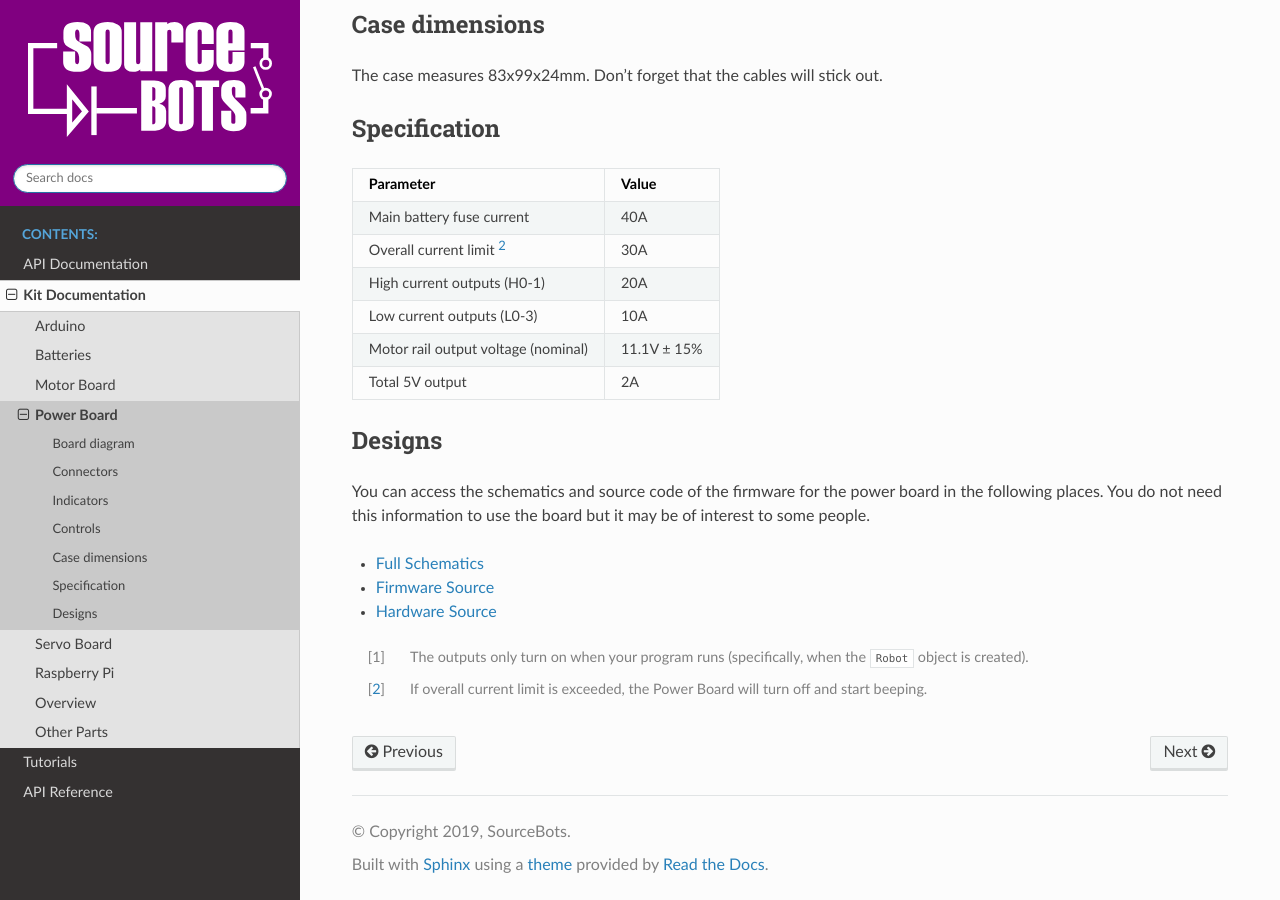
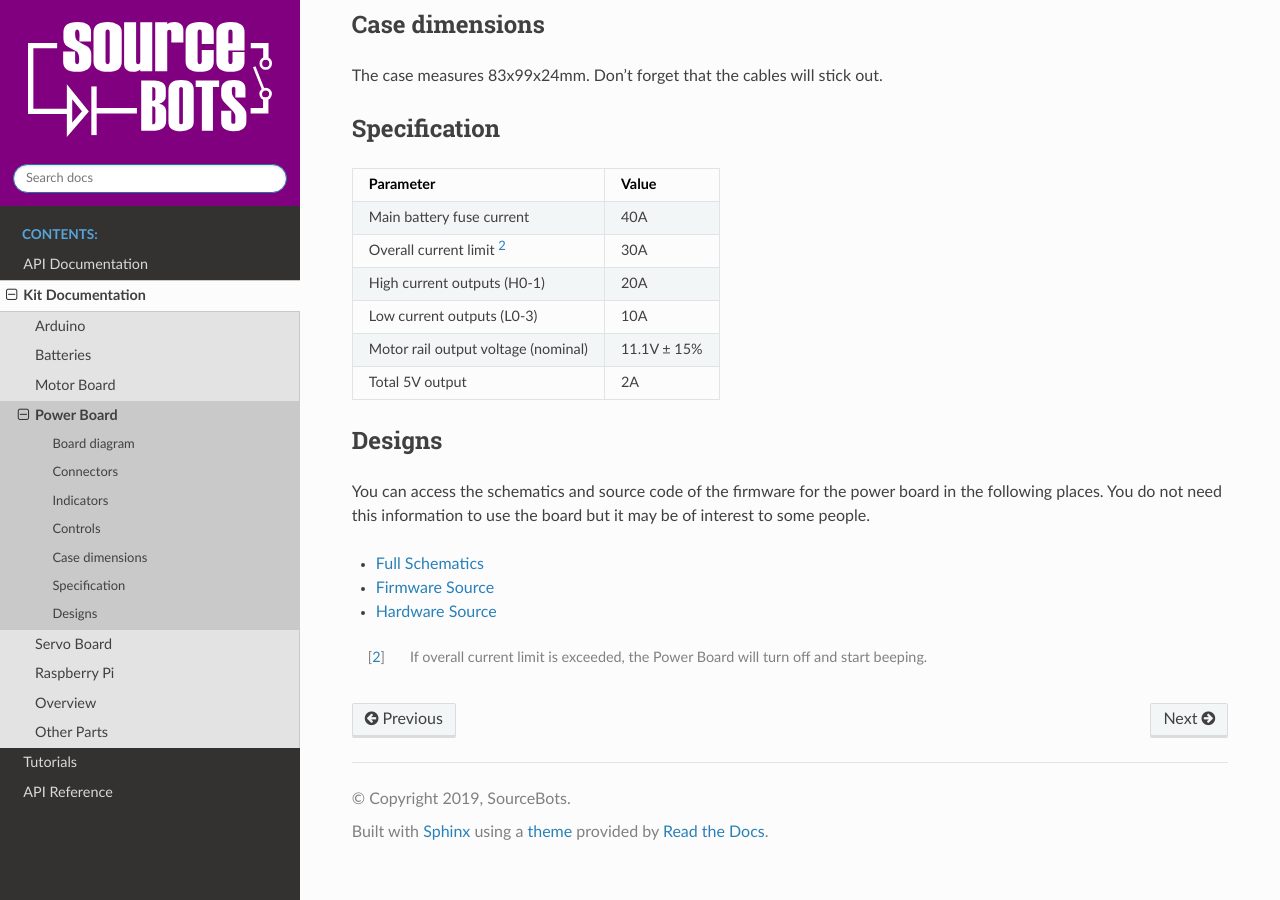
Before and after one commit to sourcebots/sbot, a Sphinx documentation site: the page built from docs/source/kit/power-board.rst, in a window 1280 px wide and 900 px high, scrolled down 1810 px. Built offline with Sphinx 7.4.7 and the Read the Docs theme 2.0.0, drawn with Linux system fonts in a browser that asks for light colours.

Commit message:
Minor fixes

```diff
--- a/docs/source/api/arduino.rst
+++ b/docs/source/api/arduino.rst
@@ -52,7 +52,7 @@ about the possible pin modes below.
 
 
 ``GPIOPinMode.DIGITAL_INPUT``
-~~~~~~~~~~~~~~~~~
+~~~~~~~~~~~~~~~~~~~~~~~~~~~~~
 
 In this mode, the digital state of the pin (whether it is high or low)
 can be read.
@@ -65,7 +65,7 @@ can be read.
 
 
 ``GPIOPinMode.DIGITAL_INPUT_PULLUP``
-~~~~~~~~~~~~~~~~~~~~~~~~
+~~~~~~~~~~~~~~~~~~~~~~~~~~~~~~~~~~~~
 
 Same as ``GPIOPinMode.DIGITAL_INPUT``, but with an internal `pull-up
 resistor <https://learn.sparkfun.com/tutorials/pull-up-resistors>`__
@@ -78,7 +78,7 @@ enabled.
    pin_value = r.arduino.pins[4].digital_state
 
 ``GPIOPinMode.DIGITAL_OUTPUT``
-~~~~~~~~~~~~~~~~~~~~~~~
+~~~~~~~~~~~~~~~~~~~~~~~~~~~~~~
 
 In this mode, we can set binary values of ``0V`` or ``5V`` to the pin.
 
--- a/docs/source/api/index.rst
+++ b/docs/source/api/index.rst
@@ -34,7 +34,6 @@ the robot's functions.
 The remainder of the tutorials pages will assume your ``Robot`` object
 is defined as ``r``.
 
-.. _running_your_code:
 Running your code
 -----------------
 
--- a/docs/source/api/power-board.rst
+++ b/docs/source/api/power-board.rst
@@ -58,7 +58,7 @@ This can be useful for checking the charge status of your battery.
    battery_current_amps = r.power_board.battery_sensor.current
 
 Buzzing 🐝
---------
+----------
 
 The power board has a piezo sounder which can buzz.
 
--- a/docs/source/kit/index.rst
+++ b/docs/source/kit/index.rst
@@ -13,7 +13,7 @@ Kit Documentation
    pi
 
 Overview
-------
+--------
 
 Besides the Raspberry Pi, there are 4 main controller boards to
 interface with your kit.
--- a/docs/source/kit/power-board.rst
+++ b/docs/source/kit/power-board.rst
@@ -115,10 +115,6 @@ use the board but it may be of interest to some people.
 -  `Firmware Source <https://github.com/sourcebots/power-v4-fw>`__
 -  `Hardware Source <https://github.com/sourcebots/power-v4-hw>`__
 
-.. [1]
-   The outputs only turn on when your program runs (specifically, when
-   the ``Robot`` object is created).
-
 .. [2]
    If overall current limit is exceeded, the Power Board will turn off
    and start beeping.
--- a/docs/source/tutorials/using-your-kit.rst
+++ b/docs/source/tutorials/using-your-kit.rst
@@ -14,7 +14,9 @@ kit together`_.
 
 There are two lines of code you must have at the very top of your code whenever
 you want to do something with the robot, those lines are:
+
 .. code:: python
+
     from sbot import *
 
     r = Robot()
@@ -26,7 +28,7 @@ Any code below the line with ``r = Robot()`` won't be run until you hit the
 black 'Start' button on the power board.
 
 Forwards and Backwards
-----------------
+----------------------
 
 Start by checking that you can drive your motors forwards and backwards.
 Doing this is actually very easy; the only thing you need to realise is that a
```
Also changed, not shown: docs/source/ref/modules.rst (deleted, +0 -7 lines), docs/source/_static/tutorials/using-your-kit/theremin.jpg (added), 1 other file.
